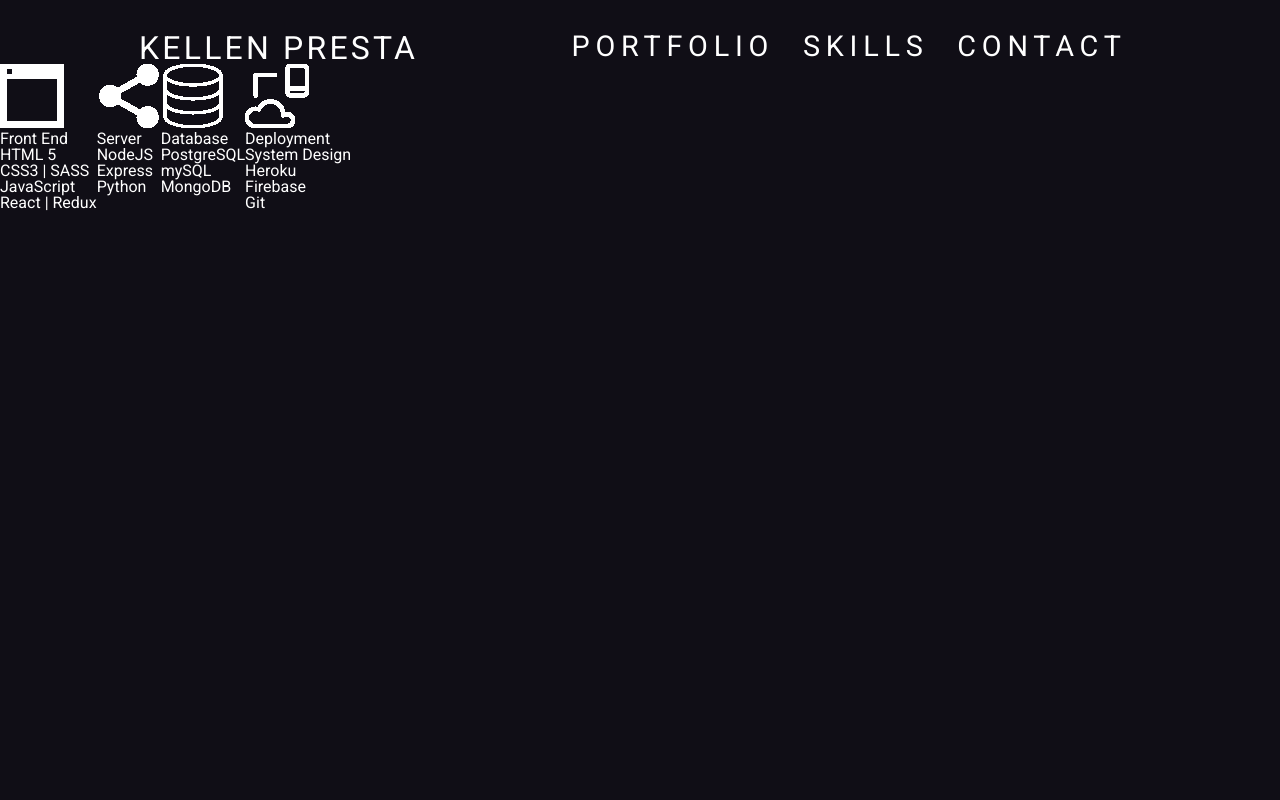
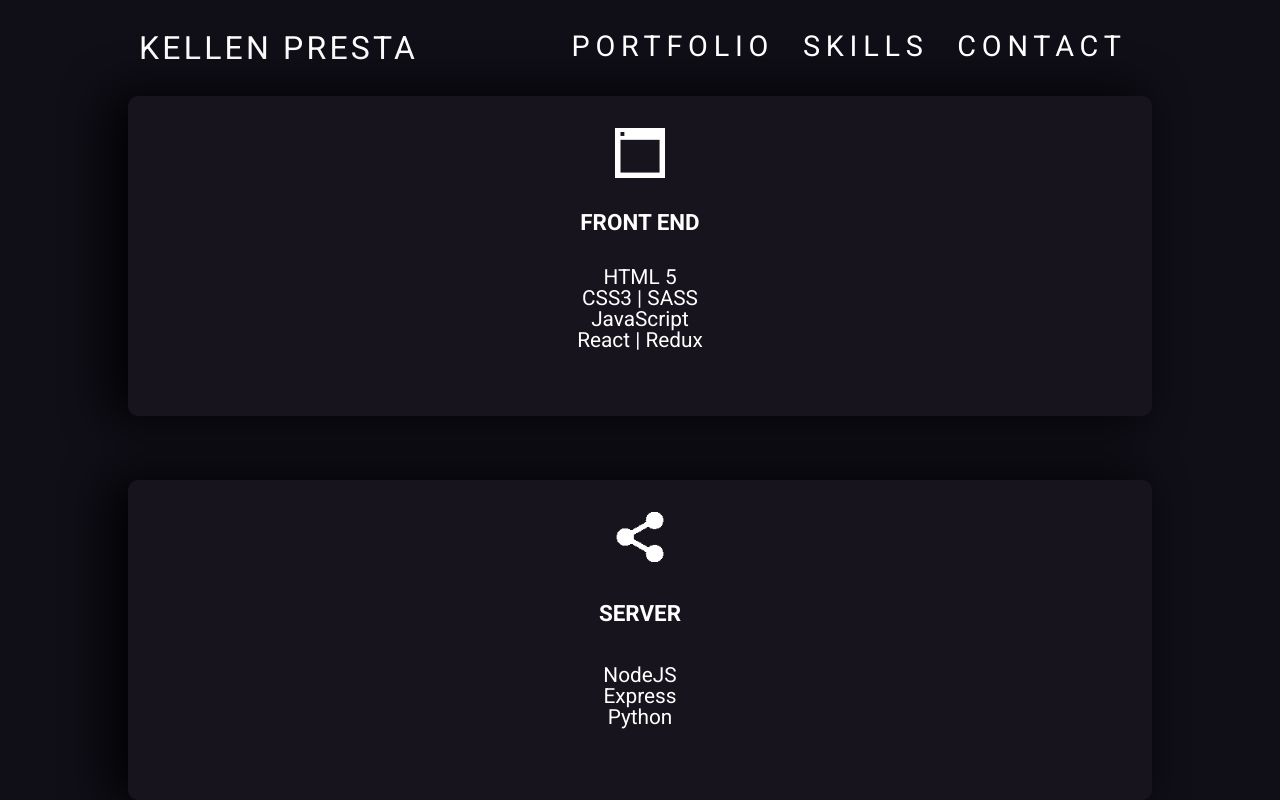
Before and after one commit to kpresta04/react-portfolio, a React (Create React App) app: page /skills in a window 1280 px wide. Built offline with nearby package versions, Linux system fonts and the light colour scheme.

Commit message:
base skillcard css

```diff
--- a/src/components/SkillCard/SkillCard.scss
+++ b/src/components/SkillCard/SkillCard.scss
@@ -0,0 +1,37 @@
+.skill-card {
+	display: grid;
+	height: 40vh;
+	width: 80vw;
+	max-height: 360px;
+	padding: 2rem;
+	background-color: #17141d;
+	border-radius: 10px;
+	box-shadow: -1rem 0 3rem #000;
+	/*   margin-left: -50px; */
+	transition: 0.4s ease-out;
+
+	text-align: center;
+	margin: 2em auto;
+	grid-column: 2;
+}
+.card-img {
+	width: 50px;
+	height: auto;
+	margin: 0px auto;
+}
+.skill-card:hover {
+	transform: translateY(-20px);
+	/*   transition: 0.4s ease-out; */
+}
+.skill-card li {
+	font-size: 1.3em;
+}
+.skill-card h3 {
+	font-weight: bold;
+	font-size: 1.4em;
+}
+
+.card-title {
+	color: white;
+	text-transform: uppercase;
+}
```
